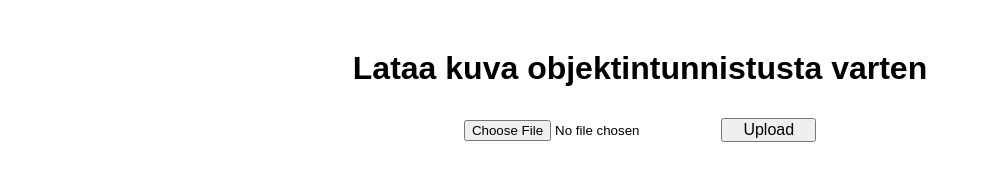
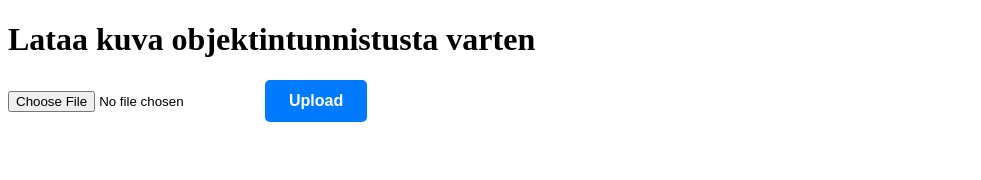
Before and after one commit to TuomasJurvansuu/object-detection-ai, a plain HTML site: page frontend/index.html in a window 1280 px wide. Shown: the whole page, without its empty margins (0-981 px from the left). Drawn offline with Linux system fonts and the light colour scheme.

Commit message:
small change

```diff
--- a/frontend/style.css
+++ b/frontend/style.css
@@ -1,19 +1,21 @@
-body {
-    font-family: Arial, sans-serif;
-    text-align: center;
-    margin-top: 50px;
+button {
+    padding: 12px 24px; /* Parempi koko napille */
+    font-size: 16px;
+    font-weight: bold;
+    color: white;
+    background-color: #007BFF;
+    border: none;
+    border-radius: 5px;
+    cursor: pointer;
+    transition: background-color 0.3s, transform 0.2s;
 }
-button {
-    padding: 1px 20px;
-    font-size: 16px;
-    margin-top: 10px;
-    cursor: pointer;
+
+button:hover {
+    background-color: #0056b3;
+    transform: scale(1.05);
 }
-img {
-    margin-top: 20px;
-    margin: 20px auto;
-    border: 2px solid #333;
-    border-radius: 5px;
-    margin: auto;
-    display: block;
+
+button:active {
+    background-color: #004494;
+    transform: scale(0.98);
 }
```
